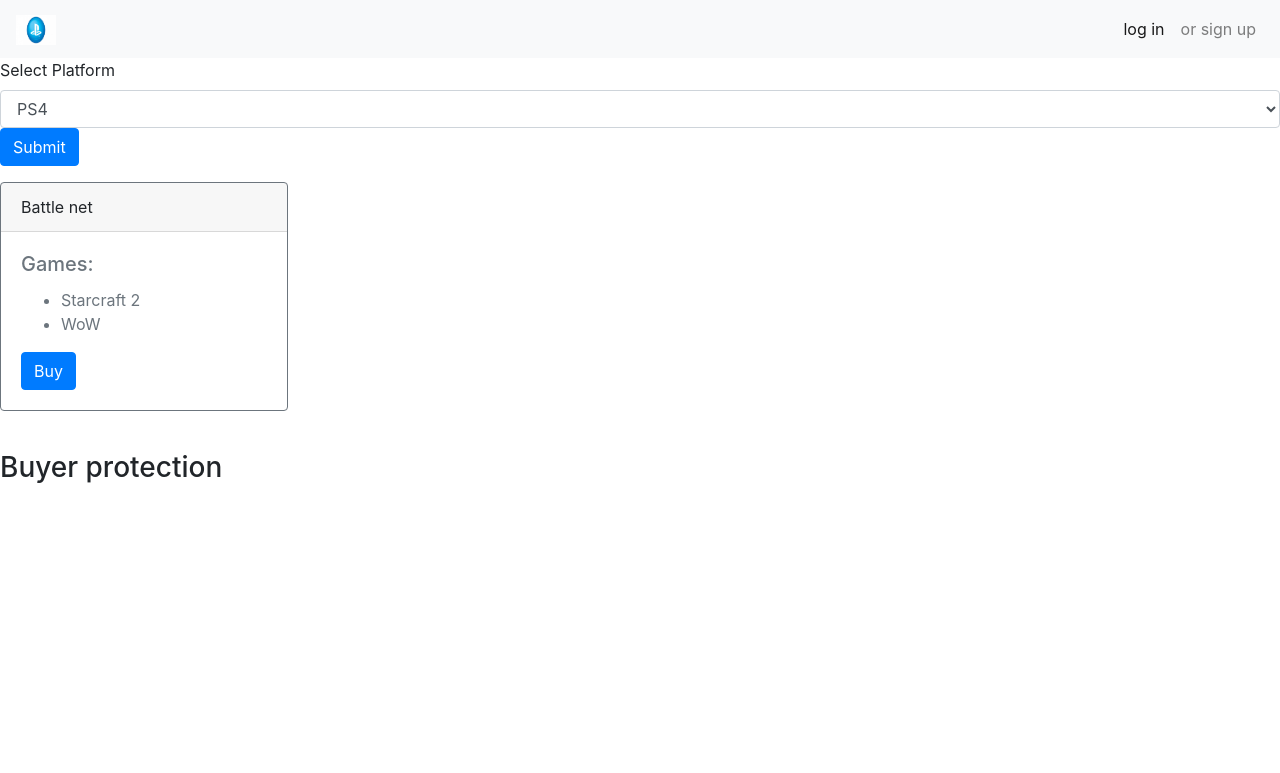
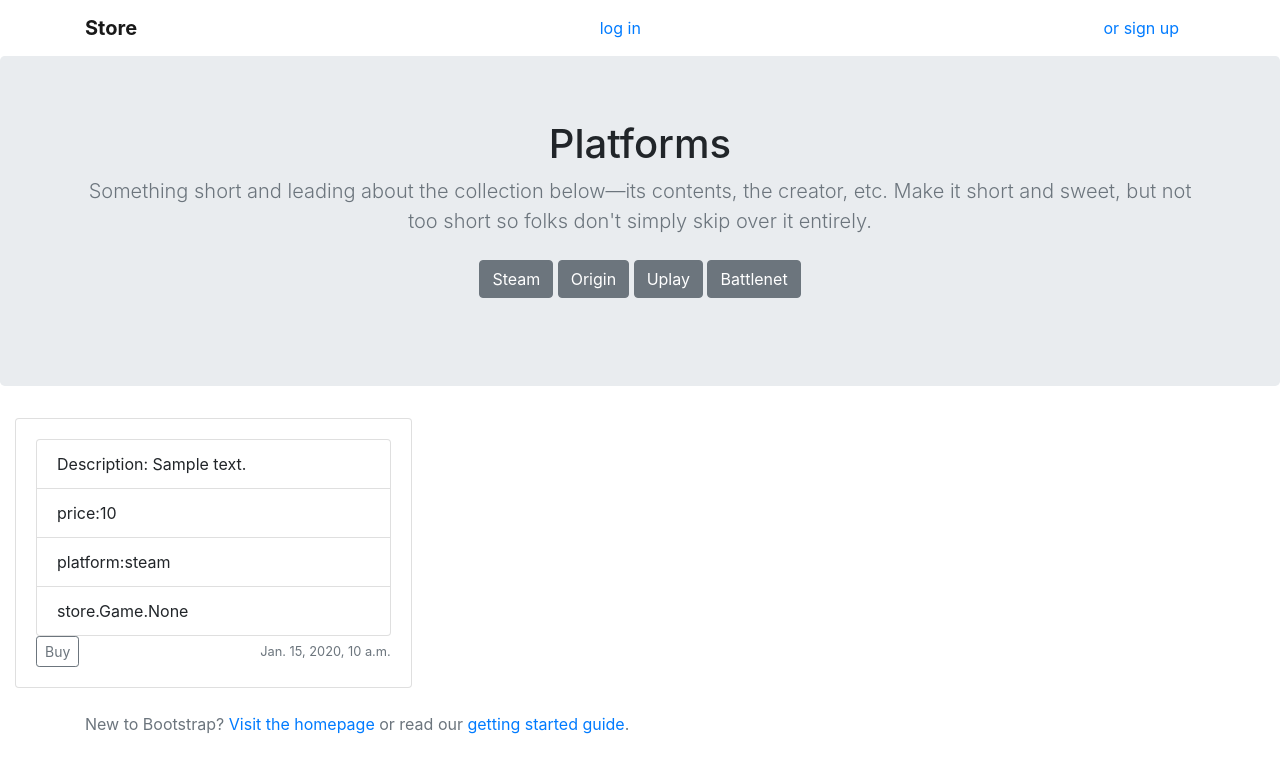
Before and after one commit to MaximLomaka/psale, a Django app: page / in a window 1280 px wide. Shown: the top 773 px of the page. Run offline with Django 3.2, Linux system fonts and the light colour scheme; tables that the repository leaves empty hold one stand-in row (values such as "Sample post"); some libraries are stand-ins or nearby versions.

Commit message:
add redesign

```diff
--- a/auth/apps.py
+++ b/auth/apps.py
@@ -3,6 +3,3 @@
 
 class AuthConfig(AppConfig):
     name = 'auth'
-
-    def ready(self):
-        pass
--- a/auth/urls.py
+++ b/auth/urls.py
@@ -1,12 +1,13 @@
 from django.contrib.auth import views as auth_views
-from django.urls import path
+from django.contrib.auth.views import LoginView
+from django.urls import path, include
 
-from auth.views import UserSignUpView
+from auth.views import UserSignUpView, UserLoginView
 
 app_name = 'auth'
 urlpatterns = [
 
-    path('login/', auth_views.LoginView.as_view(template_name='auth/login.html'), name='login'),
+    path('login/', UserLoginView.as_view(), name='login'),
     path('signup/', UserSignUpView.as_view(), name='signup'),
     path('logout/', auth_views.logout, {'next_page': '/'}, name='logout'),
 
--- a/store/models.py
+++ b/store/models.py
@@ -30,9 +30,10 @@
 # ad = ForeignKey(Advertisement, on_delete=CASCADE, related_query_name='games', related_name='game')
 class Advertisement(Model):
     PLATFORMS = (
-        ('PS4', 'PS4'),
-        ('XBOX 1', 'XBOX 1'),
-        ('PC', 'PC')
+        ('steam', 'steam'),
+        ('origin ', 'origin '),
+        ('uplay', 'uplay'),
+        ('battlenet', 'battlenet'),
     )
     price = IntegerField()
     description = CharField(max_length=50, null=True)
--- a/store/views.py
+++ b/store/views.py
@@ -9,7 +9,7 @@
 
 
 class AdListView(ListView):
-    template_name = 'store/index.html'
+    template_name = 'store/main.html'
     queryset = Advertisement.objects.all()
 
 
--- a/templates/auth/sign_in.html
+++ b/templates/auth/sign_up.html
@@ -25,7 +25,7 @@
     <label for="inputPassword" class="sr-only">Password</label>
     <input type="password" id="inputPassword" class="form-control" placeholder="Password" required>
 
-    <button class="btn btn-lg btn-primary btn-block" type="submit">Sign in</button>
+    <button class="btn btn-lg btn-primary " type="submit">Sign in</button>
     <p class="mt-5 mb-3 text-muted">&copy; 2017-2018</p>
 </form>
 </body>
--- a/templates/store/index.html
+++ b/templates/store/index.html
@@ -77,8 +77,13 @@
         <ul>
             <li>Starcraft 2</li>
             <li>WoW</li>
+
         </ul>
-                <a href="2" class="btn btn-primary"> Buy</a>
+        <div class="d-flex justify-content-between align-items-center">
+            <div class="btn-group">
+                <button type="button" class="btn btn-sm btn-outline-secondary">View</button>
+                <button type="button" class="btn btn-sm btn-outline-secondary">Edit</button>
+            </div>
         </div>
 
     </div>
--- /dev/null
+++ b/templates/store/main.html
@@ -0,0 +1,116 @@
+<!doctype html>
+<html lang="en">
+<head>
+    <meta charset="utf-8">
+    <meta name="viewport" content="width=device-width, initial-scale=1, shrink-to-fit=no">
+    <meta name="description" content="">
+    <meta name="author" content="">
+
+
+    {% block title %}
+        <title>Store</title>
+    {% endblock %}
+
+
+    {% load staticfiles %}
+
+    <link rel="stylesheet" href="{% static 'bootstrap/css/bootstrap.min.css' %}">
+    <link rel="stylesheet" href="{% static 'bootstrap/css/bootstrap.css' %}">
+    <link rel="stylesheet" href="{% static 'bootstrap/css/style.css' %}">
+</head>
+
+<body>
+
+<header>
+
+    <div class="navbar navbar-light">
+        <div class="container d-flex justify-content-between">
+            <a href="#" class="navbar-brand d-flex align-items-center">
+
+                <strong>Store</strong>
+            </a>
+            {% if user.is_authenticated %}
+
+
+
+
+                Balance: {{ user.money.coins }} $
+                <a href="{% url 'store:user_detail' pk=user.id %}">
+                    Welcome, {{ user }}   </a>
+
+                <a href="{% url 'auth:logout' %}"> <img src="{% static 'png/account-logout-2x.png' %}"
+                ></a>
+
+            {% else %}
+
+
+                <a class="nav-link" href="{% url 'auth:login' %}">log in </a>
+
+
+                <a class="nav-link" href="{% url 'auth:signup' %}">or sign up </a>
+            {% endif %}
+        </div>
+    </div>
+</header>
+
+<main role="main">
+
+    <section class="jumbotron text-center">
+        <div class="container">
+            <h1 class="jumbotron-heading">Platforms</h1>
+            <p class="lead text-muted">Something short and leading about the collection below—its contents, the creator,
+                etc. Make it short and sweet, but not too short so folks don't simply skip over it entirely.</p>
+            <p>
+                <a href="#" class="btn btn-secondary my-2">Steam</a>
+                <a href="#" class="btn btn-secondary my-2">Origin</a>
+                <a href="#" class="btn btn-secondary my-2">Uplay</a>
+                <a href="#" class="btn btn-secondary my-2">Battlenet</a>
+            </p>
+        </div>
+    </section>
+    {% for object in object_list %}
+
+        <div class="col-md-4">
+            <div class="card mb-4 box-shadow">
+
+                <div class="card-body">
+
+
+                    <ul class="list-group">
+                        <li class="list-group-item">Description: {{ object.description }}</li>
+                        <li class="list-group-item">price:{{ object.price }}</li>
+                        <li class="list-group-item">platform:{{ object.platform }}</li>
+
+                        <li class="list-group-item">{{ object.games }}</li>
+
+
+                    </ul>
+
+
+                    <div class="d-flex justify-content-between align-items-center">
+                        <div class="btn-group">
+                            <button type="button" class="btn btn-sm btn-outline-secondary">Buy</button>
+
+                        </div>
+                        <small class="text-muted">{{ object.date_of_creation }}</small>
+                    </div>
+                </div>
+            </div>
+        </div>
+
+
+    {% endfor %}
+</main>
+
+<footer class="text-muted">
+    <div class="container">
+        <p class="float-right">
+
+
+        <p>New to Bootstrap? <a href="../../">Visit the homepage</a> or read our <a href="../../getting-started/">getting
+            started guide</a>.</p>
+    </div>
+</footer>
+
+</body>
+</html>
```
Also changed, not shown: auth/forms.py (+7 -8 lines), auth/views.py (+4 -9 lines), templates/auth/singin.html (+0 -22 lines). Lines whose indentation alone changed are shown as unchanged.
